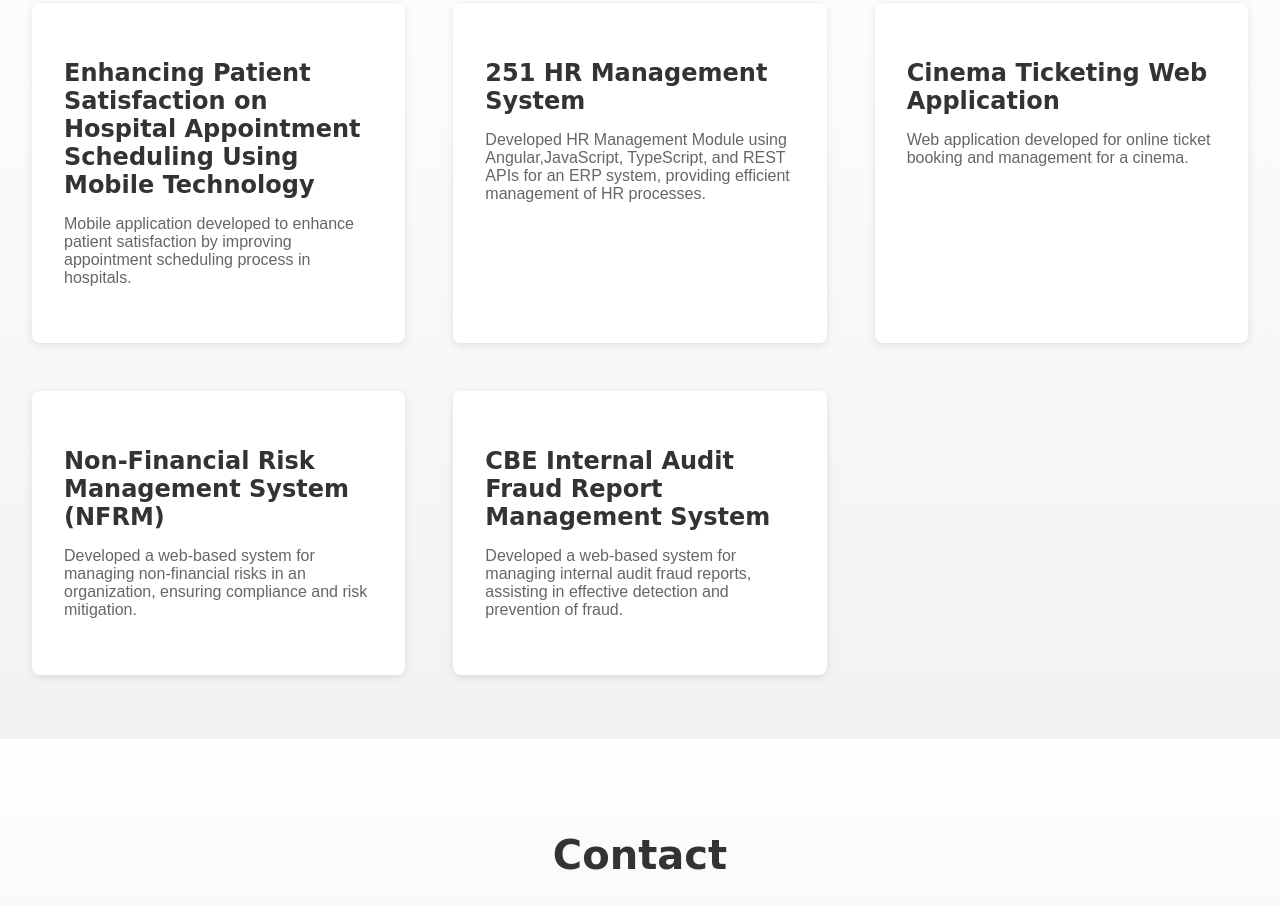
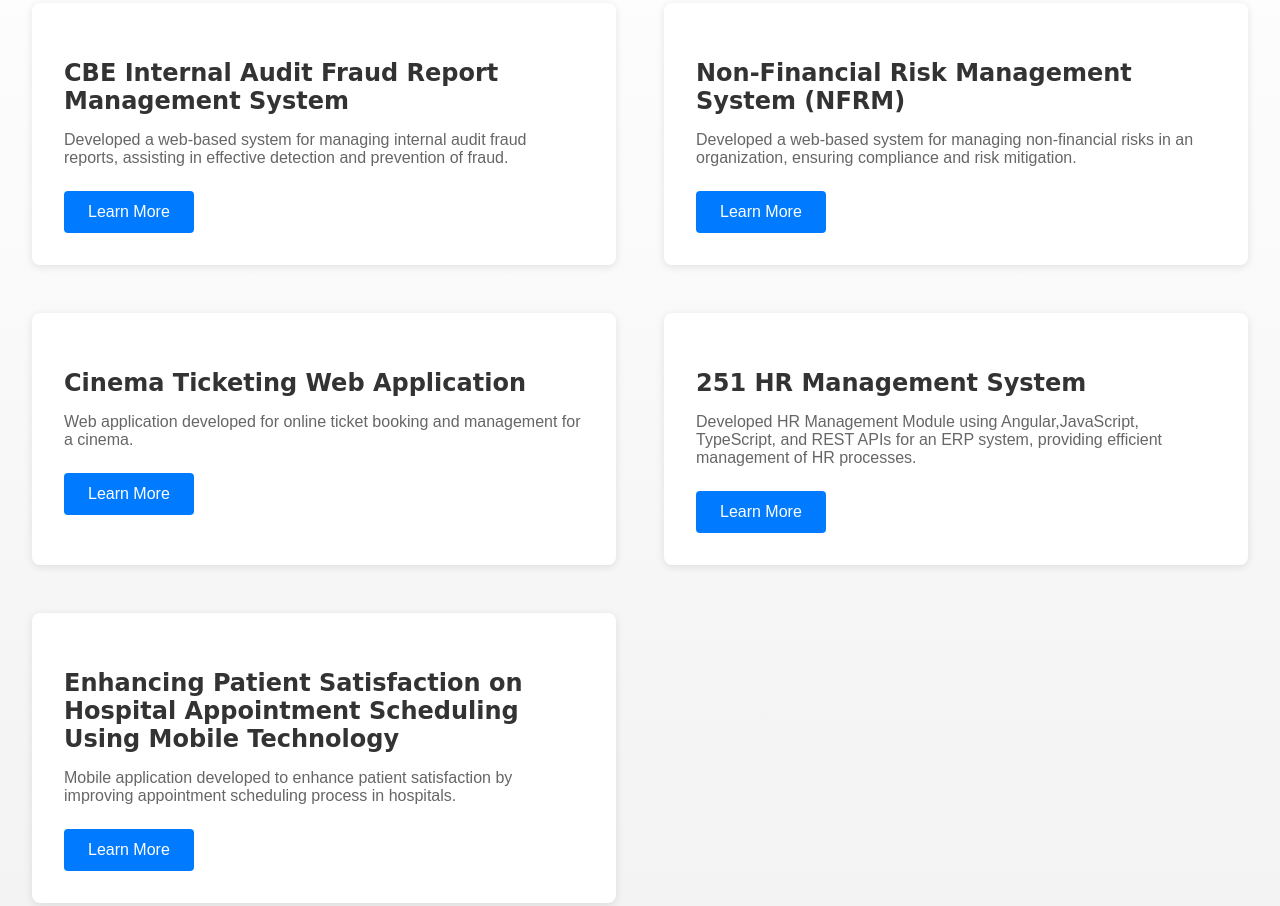
Before and after one commit to helinabele/my-portfolio, a plain HTML site: page index.html in a window 1280 px wide. Shown: the part 2318-3224 px from the top of the page. Drawn offline with Linux system fonts and the light colour scheme.

Commit message:
changes made on index

```diff
--- a/index.html
+++ b/index.html
@@ -158,12 +158,32 @@
       <div class="projects-container">
         <div class="project-item">
           <!--  <div class="project-image">
-            <img src="project1.jpg" alt="Project 1">
+             <img src="project3.jpg" alt="Project 3">
            </div> -->
            <div class="project-content">
-            <h3>Enhancing Patient Satisfaction on Hospital Appointment Scheduling Using Mobile Technology</h3>
-            <p>Mobile application developed to enhance patient satisfaction by improving appointment scheduling process in hospitals.</p>
-            <!-- <a href="#" class="project-link">Learn More</a> -->
+             <h3>CBE Internal Audit Fraud Report Management System</h3>
+             <p>Developed a web-based system for managing internal audit fraud reports, assisting in effective detection and prevention of fraud.</p>
+             <a href="#" class="project-link">Learn More</a>
+           </div>
+         </div>
+         <div class="project-item">
+           <!-- <div class="project-image">
+             <img src="project3.jpg" alt="Project 3">
+           </div> -->
+           <div class="project-content">
+             <h3>Non-Financial Risk Management System (NFRM)</h3>
+             <p>Developed a web-based system for managing non-financial risks in an organization, ensuring compliance and risk mitigation.</p>
+             <a href="#" class="project-link">Learn More</a>
+           </div>
+         </div>
+        <div class="project-item">
+          <!--  <div class="project-image">
+             <img src="project3.jpg" alt="Project 3">
+           </div> -->
+           <div class="project-content">
+             <h3>Cinema Ticketing Web Application</h3>
+             <p>Web application developed for online ticket booking and management for a cinema.</p>
+             <a href="#" class="project-link">Learn More</a>
            </div>
          </div>
         <div class="project-item">
@@ -173,37 +193,17 @@
           <div class="project-content">
             <h3>251 HR Management System</h3>
             <p>Developed HR Management Module using Angular,JavaScript, TypeScript, and REST APIs for an ERP system, providing efficient management of HR processes.</p>
-            <!-- <a href="#" class="project-link">Learn More</a> -->
+            <a href="#" class="project-link">Learn More</a>
           </div>
         </div>
         <div class="project-item">
           <!--  <div class="project-image">
-            <img src="project3.jpg" alt="Project 3">
+             <img src="project1.jpg" alt="Project 1">
            </div> -->
            <div class="project-content">
-            <h3>Cinema Ticketing Web Application</h3>
-            <p>Web application developed for online ticket booking and management for a cinema.</p>
-            <!-- <a href="#" class="project-link">Learn More</a> -->
-          </div>
-        </div>
-        <div class="project-item">
-          <!-- <div class="project-image">
-            <img src="project3.jpg" alt="Project 3">
-          </div> -->
-          <div class="project-content">
-            <h3>Non-Financial Risk Management System (NFRM)</h3>
-            <p>Developed a web-based system for managing non-financial risks in an organization, ensuring compliance and risk mitigation.</p>
-            <!-- <a href="#" class="project-link">Learn More</a> -->
-          </div>
-        </div>
-        <div class="project-item">
-         <!--  <div class="project-image">
-            <img src="project3.jpg" alt="Project 3">
-          </div> -->
-          <div class="project-content">
-            <h3>CBE Internal Audit Fraud Report Management System</h3>
-            <p>Developed a web-based system for managing internal audit fraud reports, assisting in effective detection and prevention of fraud.</p>
-            <!-- <a href="#" class="project-link">Learn More</a> -->
+             <h3>Enhancing Patient Satisfaction on Hospital Appointment Scheduling Using Mobile Technology</h3>
+             <p>Mobile application developed to enhance patient satisfaction by improving appointment scheduling process in hospitals.</p>
+             <a href="#" class="project-link">Learn More</a>
            </div>
          </div>
       </div>
--- a/styles/style.css
+++ b/styles/style.css
@@ -304,7 +304,7 @@ a.scroll-link {
 
 .projects-container {
   display: grid;
-  grid-template-columns: repeat(auto-fit, minmax(300px, 1fr));
+  grid-template-columns: repeat(auto-fit, minmax(400px, 1fr));
   grid-gap: 3rem;
 }
 
```
Lines whose indentation alone changed are shown as unchanged.
